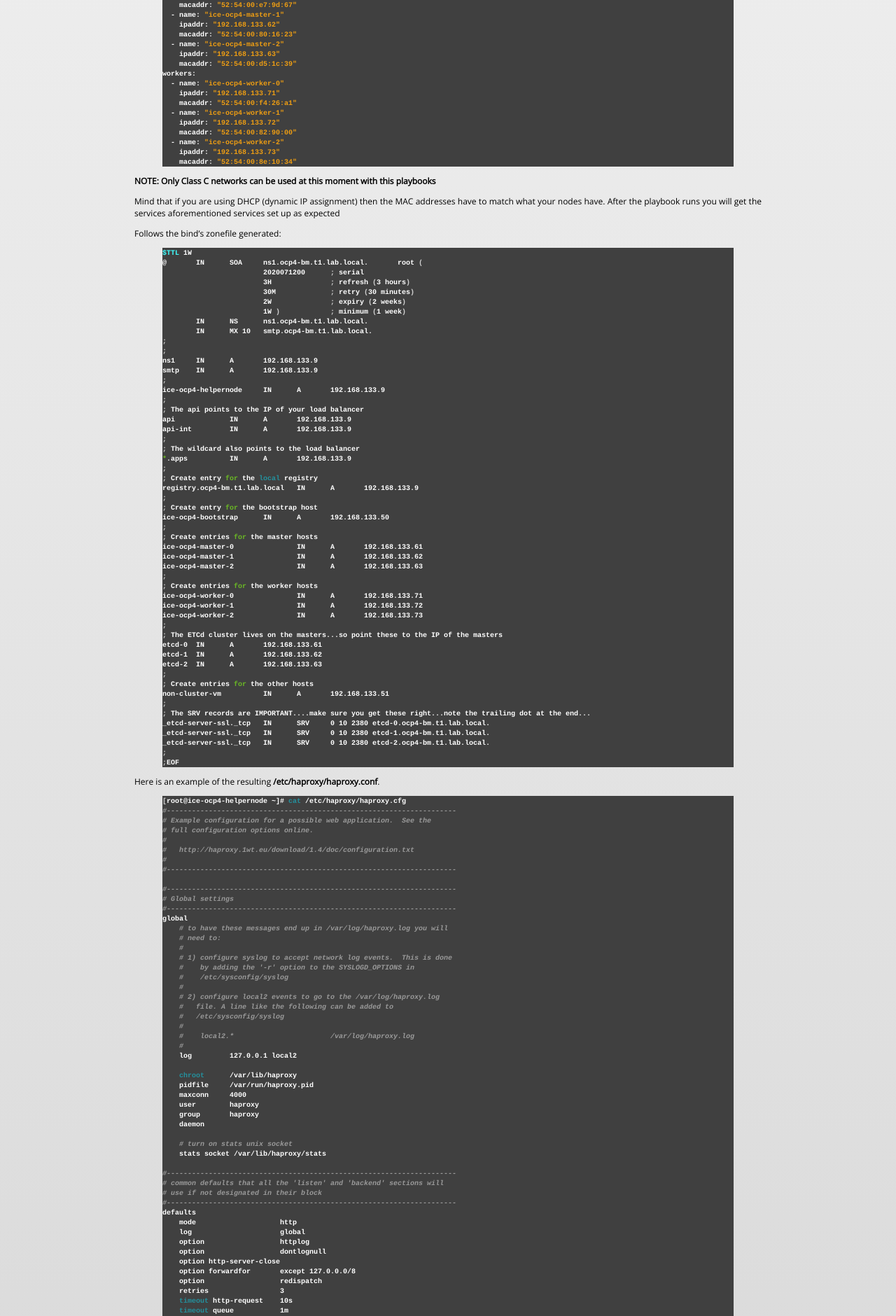
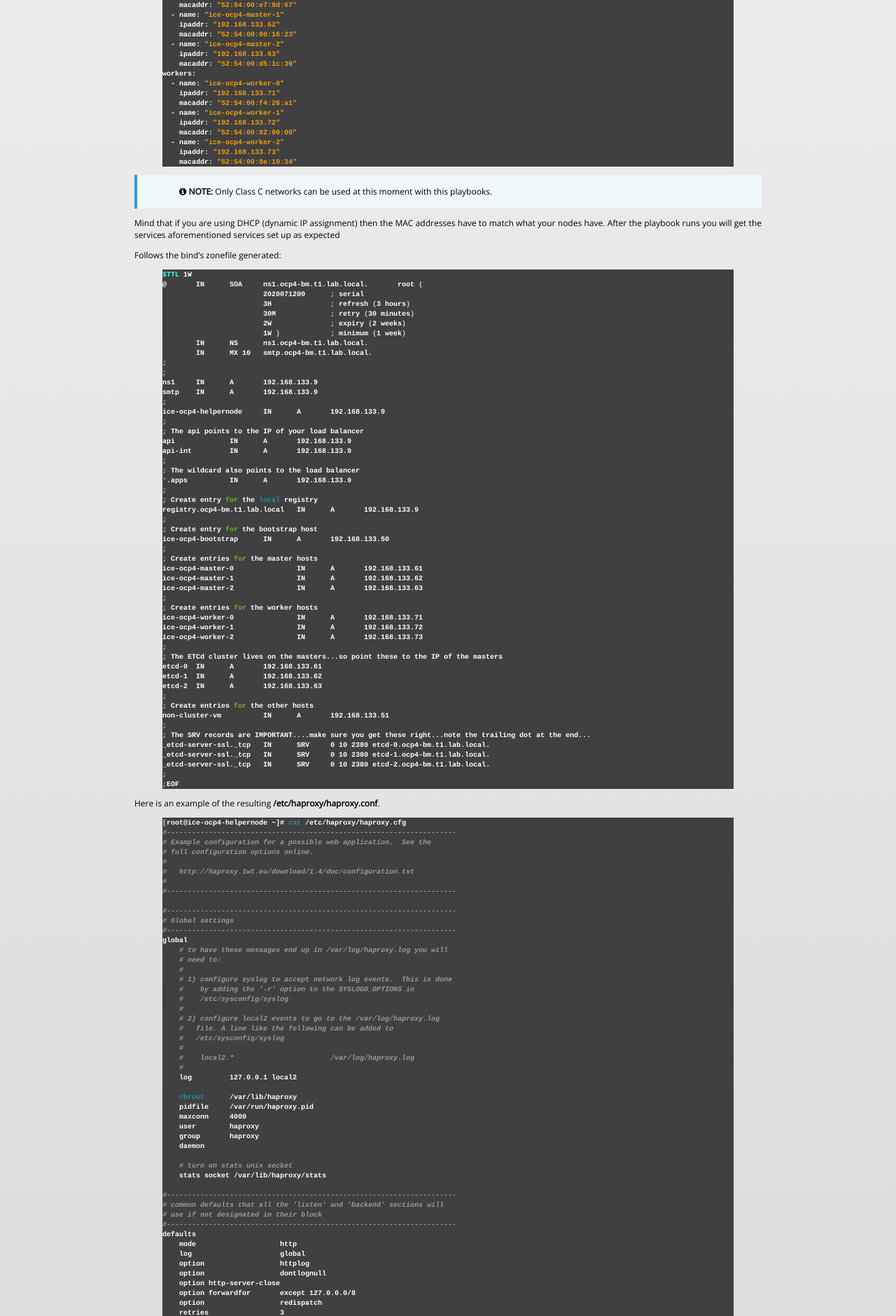
Before and after one commit to mauroseb/mauroseb.github.io, a Jekyll site: the page built from _posts/2020-09-01-OCP4-on-KVM.md, in a window 1280 px wide. Shown: the part 2124-4004 px from the top of the page at 70% size. Built offline with Jekyll 4.4.1, drawn with Linux system fonts in a browser that asks for light colours; some of the changed text lies outside the part shown.

Commit message:
Update 2020-09-01-OCP4-on-KVM.md

```diff
--- a/_posts/2020-09-01-OCP4-on-KVM.md
+++ b/_posts/2020-09-01-OCP4-on-KVM.md
@@ -112,7 +112,8 @@ workers:
     macaddr: "52:54:00:8e:10:34"
 {% endhighlight %}
 
-**NOTE: Only Class C networks can be used at this moment with this playbooks**
+
+{% include note.html content="Only Class C networks can be used at this moment with this playbooks." %}
 
 Mind that if you are using DHCP (dynamic IP assignment) then the MAC addresses have to match what your nodes have.
 After the playbook runs you will get the services aforementioned services set up as expected
@@ -721,7 +722,7 @@ INFO Login to the console with user: "kubeadmin", and password: "3cXgS-Mgh8D-kdg
 INFO Time elapsed: 20m56s
 {% endhighlight %}
 
-**NOTE:** etcdserver pods use to timeout because the disk I am using for the master vms is quite slow.
+{% include note.html content="etcdserver pods use to timeout because the disk in the master VMs is slow." %}
 
 
  - After installation completes all the operators are up and running.
```
